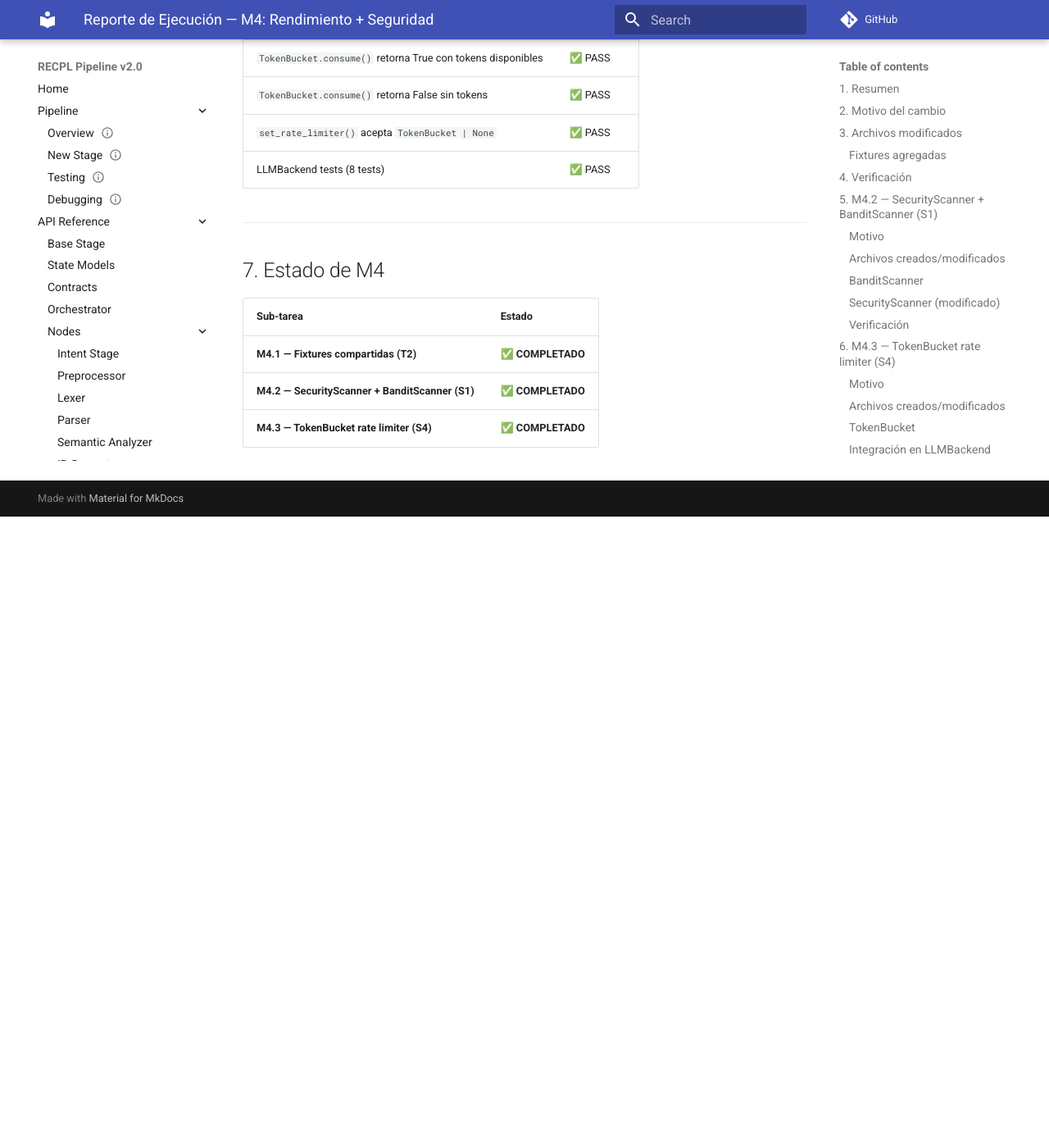
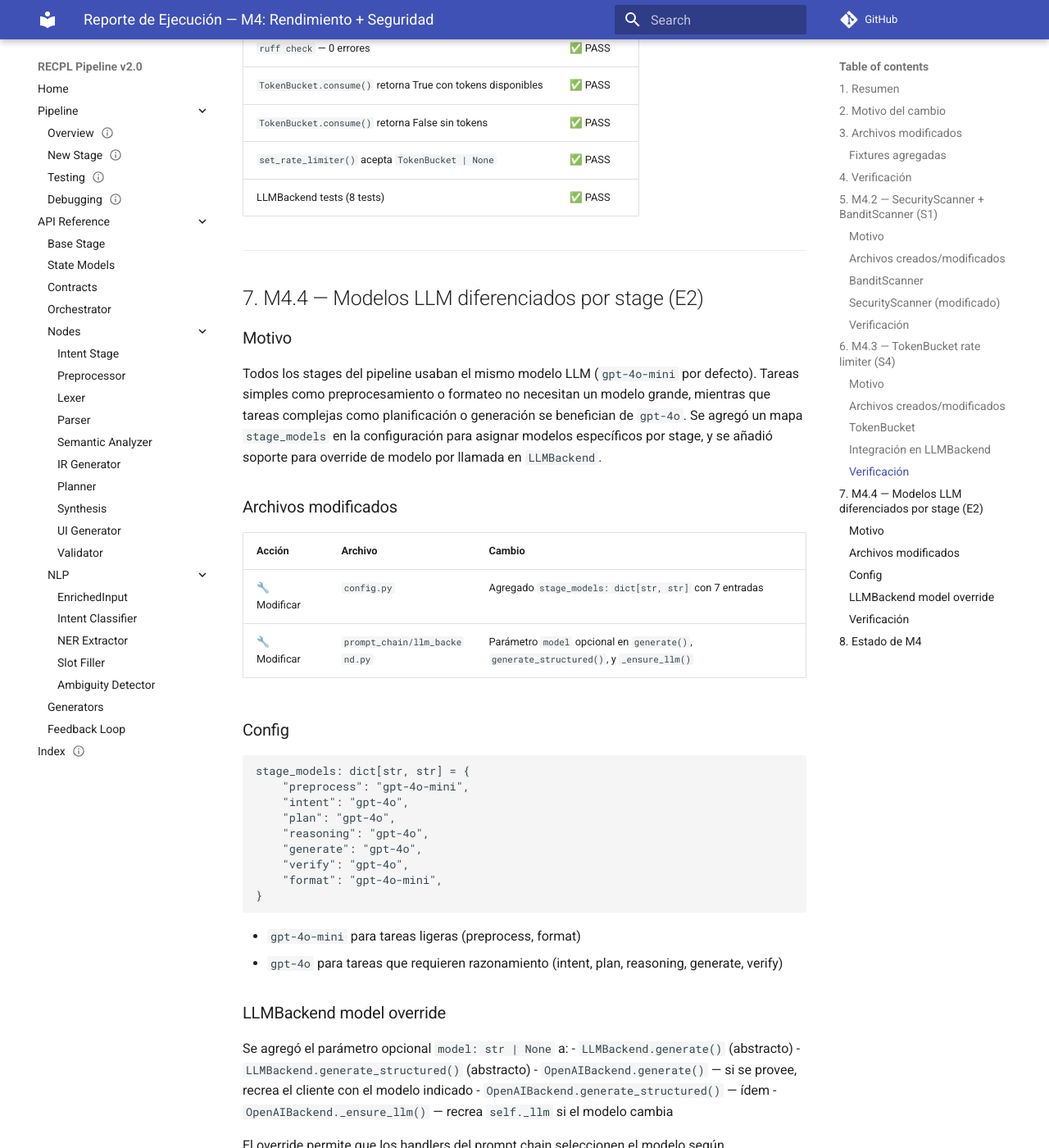
Before and after one commit to Jairdeveloper/proyecto0, an MkDocs documentation site: the page built from docs/135_REP_DEV_M4_EXECUTION_REPORT_1_0_DRAFT.md, in a window 1280 px wide and 1400 px high, scrolled down 6468 px. Shown: the whole window at 82% size. Built offline with MkDocs 1.6.1 and Material for MkDocs 9.7.7, drawn with Linux system fonts in a browser that asks for light colours; comment, search, counter and statistics services are not loaded; before the commit the page ends 7098 px from its top, so only the background shows below that; some of the changed text lies outside the part shown.

Commit message:
feat: add differentiated LLM models per pipeline stage
- Add stage_models dict to PipelineConfig (7 stages mapped to gpt-4o/gpt-4o-mini)
- Add optional model override param to LLMBackend.generate/generate_structured/_ensure_llm
- Fix ruff formatting in bandit_scanner.py, action_executor.py, semantic_analyzer.py
- Fix N806 camelcase warning in test_chain_orchestrator.py
- Update M0 and M4 execution reports
- Add *.recpl_audit.log to .gitignore

````diff
--- a/docs/135_REP_DEV_M4_EXECUTION_REPORT_1_0_DRAFT.md
+++ b/docs/135_REP_DEV_M4_EXECUTION_REPORT_1_0_DRAFT.md
@@ -4,11 +4,12 @@
 - **Tipo:** REP (Reporte)
 - **Área:** DEV
 - **Módulo:** agentic_pipeline
-- **Versión:** 1.2
+- **Versión:** 1.3
 - **Estado:** DRAFT
-- **Tags:** `execution-report`, `m4`, `fixtures`, `conftest`, `testing`, `security`, `bandit`, `blocked-patterns`, `rate-limiter`, `token-bucket`
-- **Fuente:** `docs/130_PLAN_DEV_MIGRATION_EXECUTION_1_0_DRAFT.md` (M4.1–M4.3)
+- **Tags:** `execution-report`, `m4`, `fixtures`, `conftest`, `testing`, `security`, `bandit`, `blocked-patterns`, `rate-limiter`, `token-bucket`, `stage-models`
+- **Fuente:** `docs/130_PLAN_DEV_MIGRATION_EXECUTION_1_0_DRAFT.md` (M4.1–M4.4)
 - **Changelog:**
+  - 1.3 — 2026-06-19: Añadido M4.4 — Modelos LLM diferenciados por stage
   - 1.2 — 2026-06-19: Añadido M4.3 — TokenBucket rate limiter
   - 1.1 — 2026-06-19: Añadido M4.2 — SecurityScanner + BanditScanner
   - 1.0 — 2026-06-19: Versión inicial — M4.1 Fixtures compartidas
@@ -235,10 +236,82 @@ $ pytest tests/test_llm_backend.py -v --tb=short -o "addopts="
 
 ---
 
-## 7. Estado de M4
+## 7. M4.4 — Modelos LLM diferenciados por stage (E2)
+
+### Motivo
+
+Todos los stages del pipeline usaban el mismo modelo LLM (`gpt-4o-mini` por defecto). Tareas simples como preprocesamiento o formateo no necesitan un modelo grande, mientras que tareas complejas como planificación o generación se benefician de `gpt-4o`. Se agregó un mapa `stage_models` en la configuración para asignar modelos específicos por stage, y se añadió soporte para override de modelo por llamada en `LLMBackend`.
+
+### Archivos modificados
+
+| Acción | Archivo | Cambio |
+|--------|---------|--------|
+| 🔧 Modificar | `config.py` | Agregado `stage_models: dict[str, str]` con 7 entradas |
+| 🔧 Modificar | `prompt_chain/llm_backend.py` | Parámetro `model` opcional en `generate()`, `generate_structured()`, y `_ensure_llm()` |
+
+### Config
+
+```python
+stage_models: dict[str, str] = {
+    "preprocess": "gpt-4o-mini",
+    "intent": "gpt-4o",
+    "plan": "gpt-4o",
+    "reasoning": "gpt-4o",
+    "generate": "gpt-4o",
+    "verify": "gpt-4o",
+    "format": "gpt-4o-mini",
+}
+```
+
+- `gpt-4o-mini` para tareas ligeras (preprocess, format)
+- `gpt-4o` para tareas que requieren razonamiento (intent, plan, reasoning, generate, verify)
+
+### LLMBackend model override
+
+Se agregó el parámetro opcional `model: str | None` a:
+- `LLMBackend.generate()` (abstracto)
+- `LLMBackend.generate_structured()` (abstracto)
+- `OpenAIBackend.generate()` — si se provee, recrea el cliente con el modelo indicado
+- `OpenAIBackend.generate_structured()` — ídem
+- `OpenAIBackend._ensure_llm()` — recrea `self._llm` si el modelo cambia
+
+El override permite que los handlers del prompt chain seleccionen el modelo según `config.stage_models[stage_name]` al llamar a `generate()`.
+
+### Verificación
+
+```bash
+$ ruff check config.py prompt_chain/llm_backend.py
+# EXIT: 0
+
+$ python -c "
+from agentic_pipeline.config import PipelineConfig
+c = PipelineConfig()
+assert 'preprocess' in c.stage_models
+assert c.stage_models['intent'] == 'gpt-4o'
+print('M4.4 OK')
+"
+
+$ pytest tests/test_llm_backend.py -v --tb=short -o "addopts="
+# 8 passed
+```
+
+| Verificación | Resultado |
+|-------------|-----------|
+| `ruff check` — 0 errores | ✅ PASS |
+| `PipelineConfig.stage_models` tiene 7 entradas | ✅ PASS |
+| `stage_models["preprocess"] == "gpt-4o-mini"` | ✅ PASS |
+| `stage_models["intent"] == "gpt-4o"` | ✅ PASS |
+| `generate()` acepta `model` keyword | ✅ PASS |
+| `generate_structured()` acepta `model` keyword | ✅ PASS |
+| LLMBackend tests (8 tests) | ✅ PASS |
+
+---
+
+## 8. Estado de M4
 
 | Sub-tarea | Estado |
 |-----------|--------|
 | **M4.1 — Fixtures compartidas (T2)** | **✅ COMPLETADO** |
 | **M4.2 — SecurityScanner + BanditScanner (S1)** | **✅ COMPLETADO** |
 | **M4.3 — TokenBucket rate limiter (S4)** | **✅ COMPLETADO** |
+| **M4.4 — Modelos LLM diferenciados (E2)** | **✅ COMPLETADO** |
````
Also changed, not shown: docs/131_REP_DEV_M0_EXECUTION_REPORT_1_0_DRAFT.md (+80 -9 lines), 7 other files.
